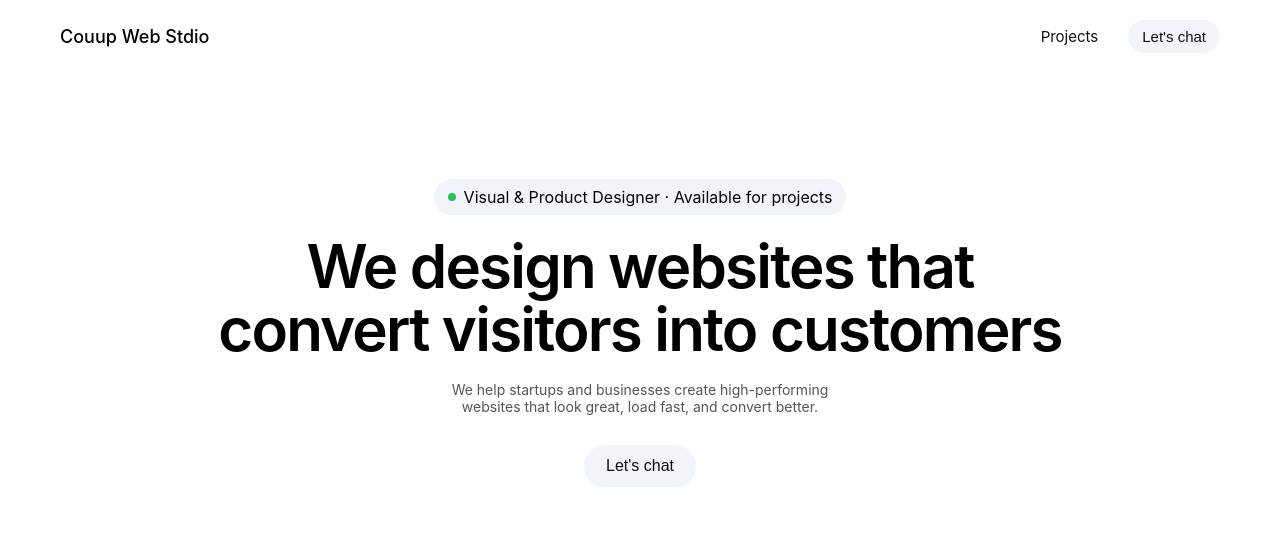
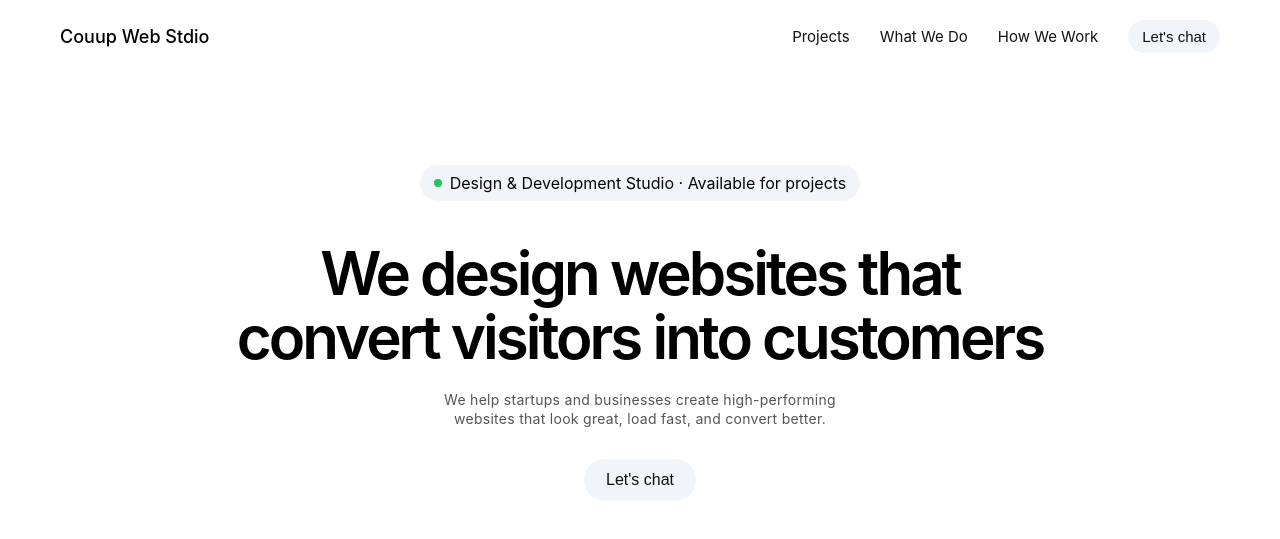
Before and after one commit to baldaniyaneev25/Couup123, a React (Vite) app: page / in a window 1280 px wide. Shown: the top 539 px of the page. Built offline with nearby package versions, Linux system fonts and the light colour scheme.

Commit message:
your message

```diff
--- a/index.html
+++ b/index.html
@@ -2,7 +2,7 @@
 <html lang="en">
   <head>
     <meta charset="UTF-8" />
-    <link rel="icon" type="image/svg+xml" href="/favicon.svg" />
+    <link rel="icon"  href="/Frontend/public/Logo.png" />
     <meta name="viewport" content="width=device-width, initial-scale=1.0" />
     <title>frontend</title>
 
--- a/src/Pages/Hero/Hero.css
+++ b/src/Pages/Hero/Hero.css
@@ -32,10 +32,11 @@
 
 /* Title */
 .hero-title {
+  margin-top: 20px;
   font-size: 60px;
   font-weight: 600;
-  line-height: 1.05;
-  letter-spacing: -0.03em;
+  line-height: 1.07;
+  letter-spacing: -0.05em;
   color: #000000;
   margin-bottom: 20px;
 }
@@ -43,6 +44,8 @@
 /* Subtitle */
 .hero-subtitle {
   font-size: 14px;
+  line-height: 1.4;
+  letter-spacing: 0.02em;
   color: #555;
   max-width: 600px;
   margin-bottom: 30px;
@@ -86,6 +89,12 @@
   border-radius: 25px;
   font-weight: 500;
   cursor: pointer;
+
+}
+
+.secondary-btn a {
+  color: inherit;
+  text-decoration: none;
 }
 
 .secondary-btn:hover {
--- a/src/Pages/Hero/Hero.jsx
+++ b/src/Pages/Hero/Hero.jsx
@@ -11,7 +11,7 @@ function Home() {
       {/* Badge */}
       <div className="hero-badge">
         <span className="dot"></span>
-        Visual & Product Designer · Available for projects
+       Design & Development Studio · Available for projects
       </div>
 
       {/* Heading */}
@@ -29,7 +29,9 @@ function Home() {
       <div className="hero-buttons">
 
         <button className="secondary-btn">
+          <a href="#contact">
           Let's chat
+          </a>
         </button>
       </div>
 
--- a/src/Pages/Step/Step.jsx
+++ b/src/Pages/Step/Step.jsx
@@ -3,7 +3,7 @@ import "./StepsSection.css";
 
 function StepsSection() {
     return (
-        <section className="steps">
+        <section className="steps"  id="how-we-work">
 
             <div className="steps-badge">How it works</div>
 
--- a/src/Pages/whatido/Whatido.jsx
+++ b/src/Pages/whatido/Whatido.jsx
@@ -21,7 +21,7 @@ const row2 = [
 
 function MarqueeSection() {
   return (
-    <section className="marquee-section">
+    <section className="marquee-section" id="what-we-do">
 
       {/* TEXT */}
       <div className="top-text">
--- a/src/components/Footer/Footer.jsx
+++ b/src/components/Footer/Footer.jsx
@@ -10,9 +10,9 @@ function Footer() {
 
                 {/* Left */}
                 <div className="footer-left">
-                    <p>Email:coupeasy@email.com</p>
-                    <p>Based in: Ahmedabad,India</p>
-                    <p>Available for: Freelance & Full-Time</p>
+                    <p>Email :  coupeasy@email.com</p>
+                    <p>Based in : Ahmedabad,India</p>
+                    <p>Available for : new opportunities</p>
                 </div>
 
                 {/* Right */}
@@ -31,7 +31,7 @@ function Footer() {
                         <h4>Socials</h4>
                         <a href="https://www.instagram.com/couup.in/" target="_blank" rel="noopener noreferrer">Instagram</a>
 
-                        <a href="" target="_blank" rel="noopener noreferrer">LinkedIn</a>
+                        <a href="https://www.linkedin.com/in/couupwebstdio/" target="_blank" rel="noopener noreferrer">LinkedIn</a>
                     </div>
 
                 </div>
--- a/src/components/Navbar/Navbar.jsx
+++ b/src/components/Navbar/Navbar.jsx
@@ -21,6 +21,10 @@ function Navbar() {
       {/* Right Side */}
       <div className={`nav-right ${menuOpen ? "active" : ""}`}>
         <a href="#projects">Projects</a>
+                <a href="#what-we-do">What We Do</a>
+        <a href="#how-we-work">How We Work</a>
+
+
 
         <button className="chat-btn">
           <a href="#contact">Let's chat</a>
```
Also changed, not shown: public/Logo.png (added).
